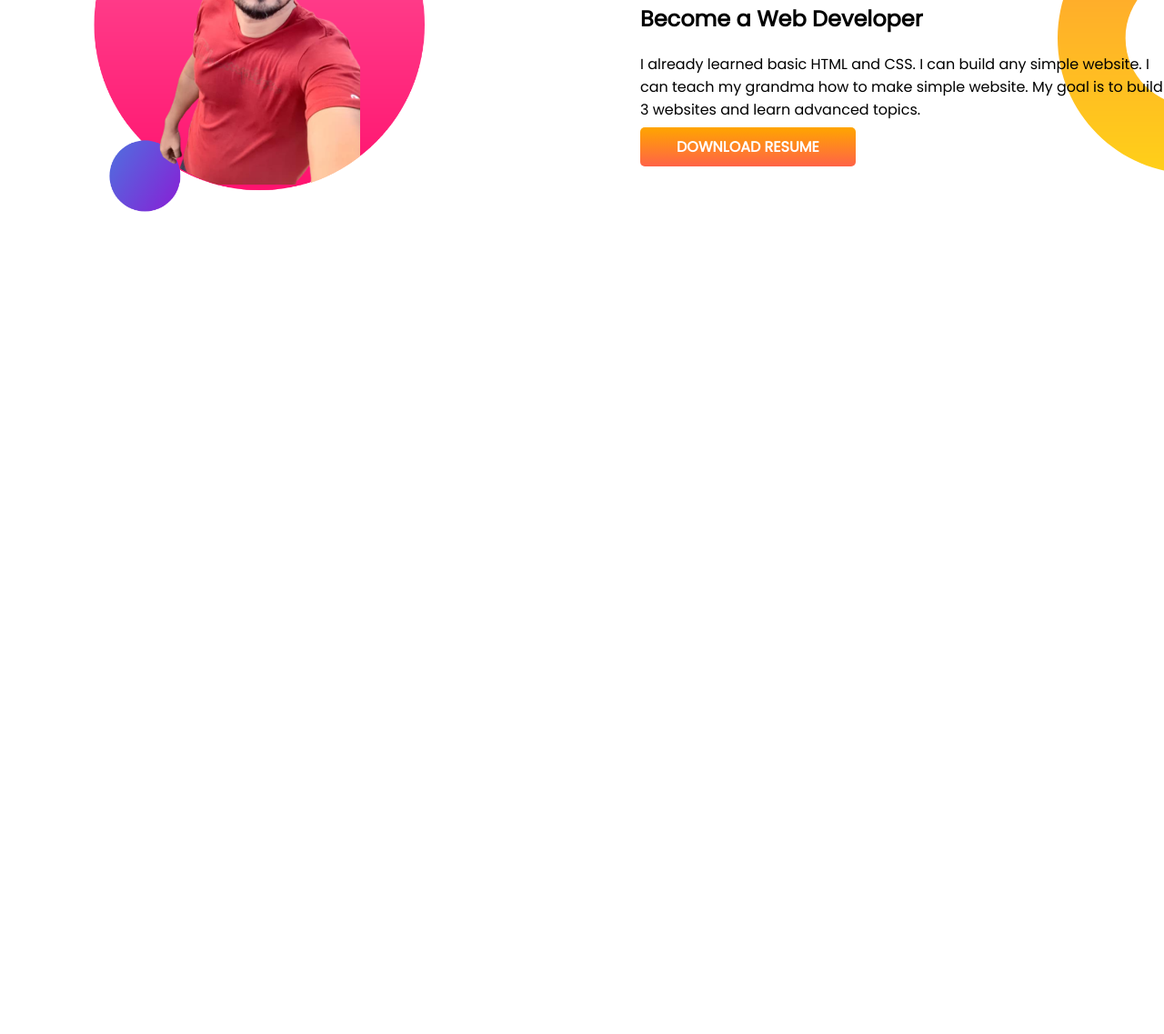
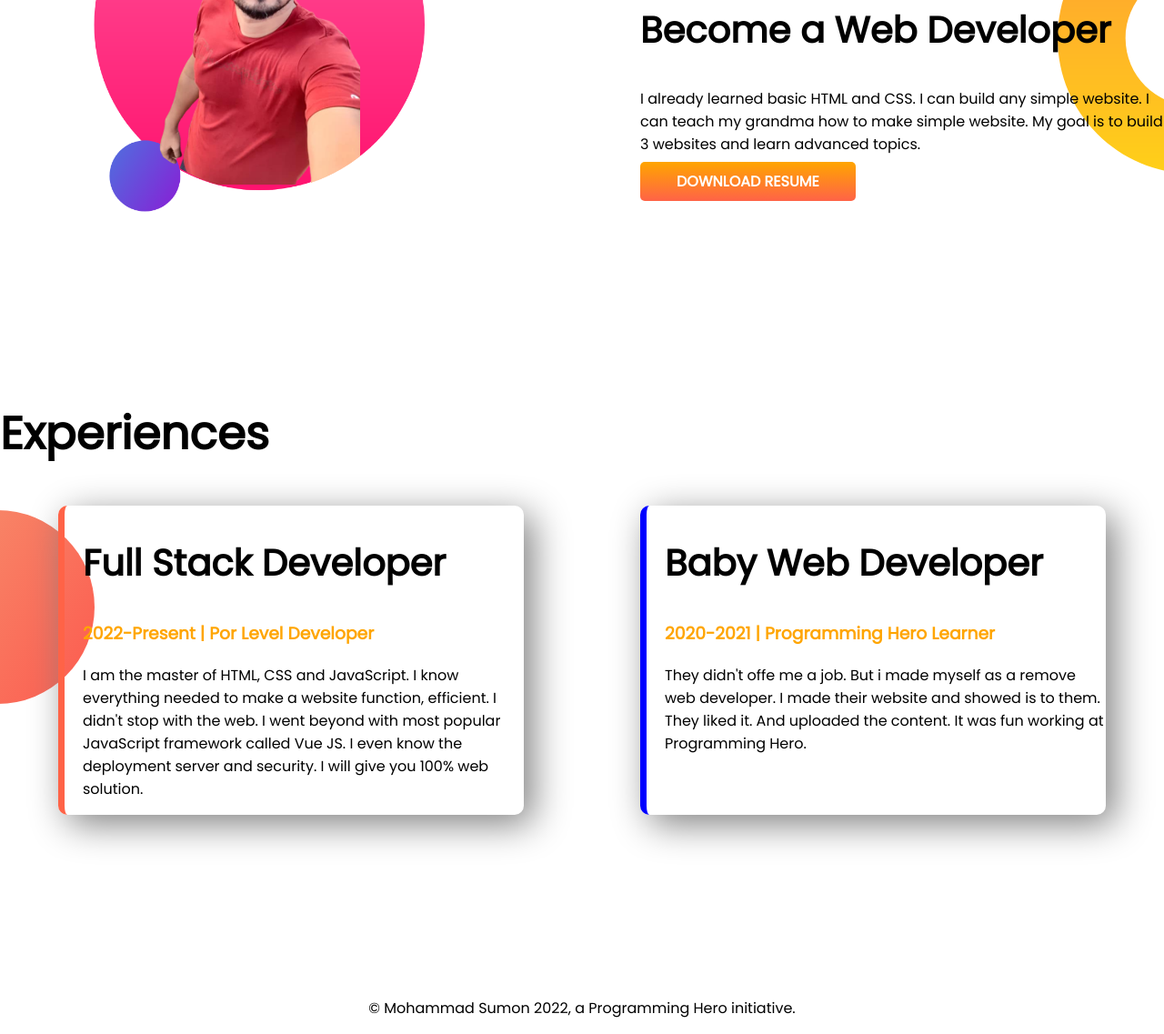
Before and after one commit to mohammad-sumon/developer-portfolio, a plain HTML site: page index.html in a window 1280 px wide. Shown: the part 918-2055 px from the top of the page at 91% size. Before the commit the page ends 1358 px from the top, so only its background shows below. Drawn offline with Linux system fonts and the light colour scheme.

Commit message:
styled border and added footer

```diff
--- a/index.html
+++ b/index.html
@@ -11,7 +11,7 @@
     <link rel="stylesheet" href="style.css">
 </head>
 <body>
-    <section class="top-banner">
+    <section class="top-banner flexible-container">
         <div class="half-width">
             <h1>Welcome To</h1>
             <h1><span class="orange-color">Mohammad Sumon</span> World!</h1>
@@ -23,7 +23,7 @@
             <img src="images/sumon-png-bg.png" alt="sumon-photo">
         </div>
     </section>
-    <section class="dream-big">
+    <section class="dream-big flexible-container">
         <div class="half-width">
             <img src="images/sumon-png-bg2.png" alt="sumon-photo-2">
         </div>
@@ -34,5 +34,23 @@
             <a class="link-button" target="_blank" href="">DOWNLOAD RESUME</a>
         </div>
     </section>
+    <section class="experience-area">
+        <h1>Experiences</h1>
+        <div class="flexible-container">
+            <div id="full-stack-developer" class="experience-item">
+                <h2>Full Stack Developer</h2>
+                <h3 class="orange-color">2022-Present | Por Level Developer</h3>
+                <p>I am the master of HTML, CSS and JavaScript. I know everything needed to make a website function, efficient. I didn't stop with the web. I went beyond with most popular JavaScript framework called Vue JS. I even know the deployment server and security. I will give you 100% web solution.</p>
+            </div>
+            <div id="baby-web-developer" class="experience-item">
+                <h2>Baby Web Developer</h2>
+                <h3 class="orange-color">2020-2021 | Programming Hero Learner</h3>
+                <p>They didn't offe me a job. But i made myself as a remove web developer. I made their website and showed is to them. They liked it. And uploaded the content. It was fun working at Programming Hero.</p>
+            </div>
+        </div>
+    </section>
 </body>
+<footer>
+    <p>&copy; Mohammad Sumon 2022, a Programming Hero initiative.</p>
+</footer>
 </html>
--- a/style.css
+++ b/style.css
@@ -5,10 +5,13 @@ body{
 h1{
     font-size: 50px;
 }
+h2{
+    font-size: 40px;
+}
 .orange-color{
     color: orange;
 }
-section{
+.flexible-container{
     display: flex;
     margin-bottom: 200px;
 }
@@ -36,3 +39,25 @@ section{
     background-repeat: no-repeat;
     background-position: right;
 }
+.experience-item{
+    width: 40%;
+    margin-left: 5%;
+    margin-right: 5%;
+    padding-left: 20px;
+    border-radius: 10px;
+    box-shadow: 10px 10px 40px gray;
+}
+.experience-area{
+    background-image: url(images/exp-bg.png);
+    background-repeat: no-repeat;
+    background-position: left;
+}
+#full-stack-developer{
+    border-left: 7px solid tomato;
+}
+#baby-web-developer{
+    border-left: 7px solid blue;
+}
+footer p{
+    text-align: center;
+}
```
